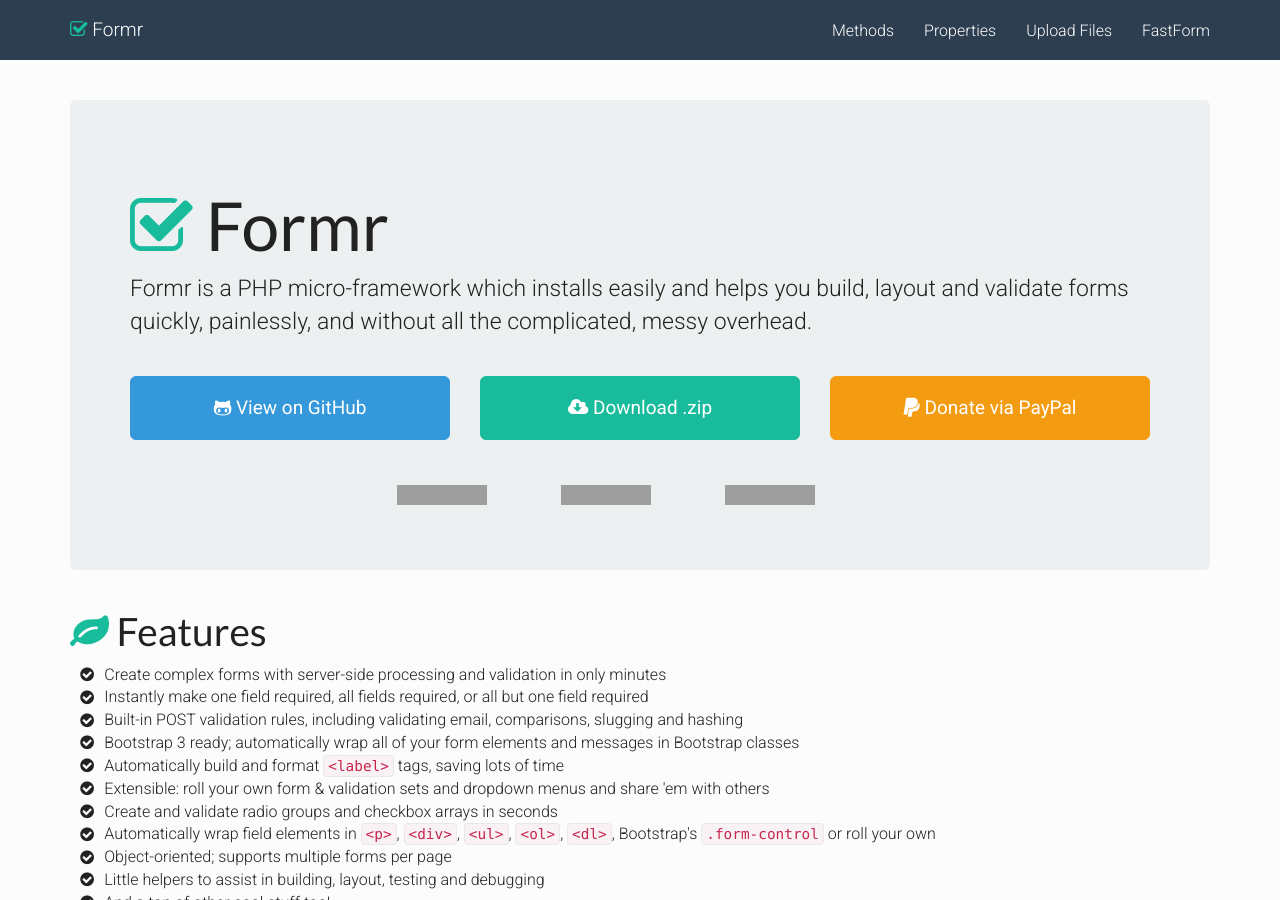
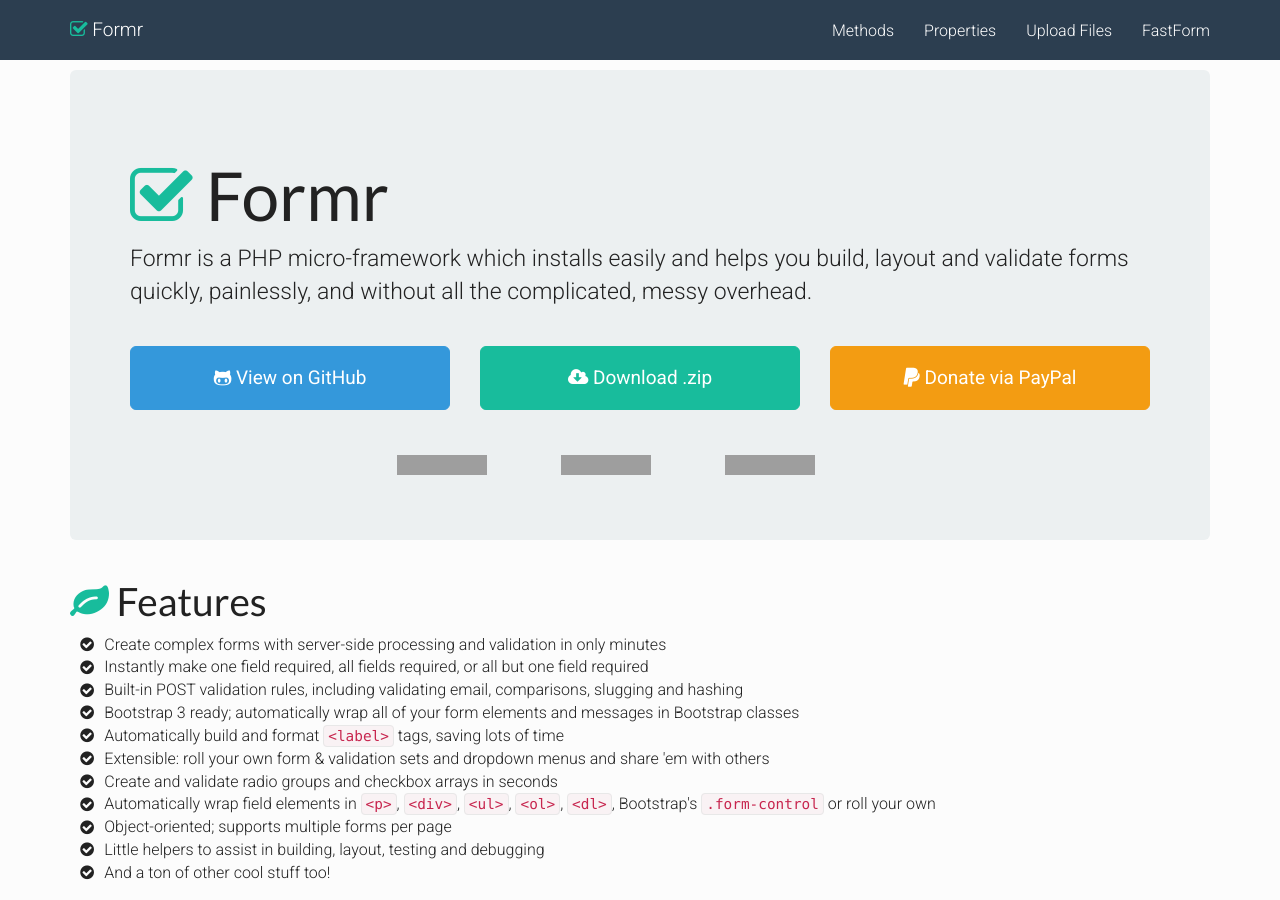
Before and after one commit to formr/formr.github.io, a Jekyll site: the page built from index.md, in a window 1280 px wide and 900 px high. Built offline with Jekyll 4.4.1, drawn with Linux system fonts in a browser that asks for light colours; nearby versions of some CDN libraries; grey boxes are pictures that could not be loaded.

Commit message:
Updated Bootstrap formatting

```diff
--- a/_layouts/default.html
+++ b/_layouts/default.html
@@ -1,16 +1,14 @@
 <!DOCTYPE html>
-<html>
+<html lang="en">
 	{% include head.html %}
 <body>
 
 	{% include header.html %}
 
 	<div class="container">
-		<div class="page-content">
-			<div class="row">
-				<div class="col-sm-12" id="main-content">
-					{{ content }}
-				</div>
+		<div class="row">
+			<div class="col-sm-12" id="main-content">
+				{{ content }}
 			</div>
 		</div>
 	</div>
--- a/_layouts/page.html
+++ b/_layouts/page.html
@@ -1,19 +1,17 @@
 <!DOCTYPE html>
-<html>
+<html lang="en">
 	{% include head.html %}
 <body>
 
 	{% include header.html %}
 
 	<div class="container">
-		<div class="page-content">
 		<div class="row">
 			<div class="col-md-3 hidden-sm hidden-xs">
 				<div id="side-nav" class="bs-sidebar hidden-print affix" role="complementary"></div>
 			</div>
 			<div class="col-md-9" id="main-content">
 				{{ content }}
-				</div>
 			</div>
 		</div>
 	</div>
```
Lines whose indentation alone changed are shown as unchanged.
